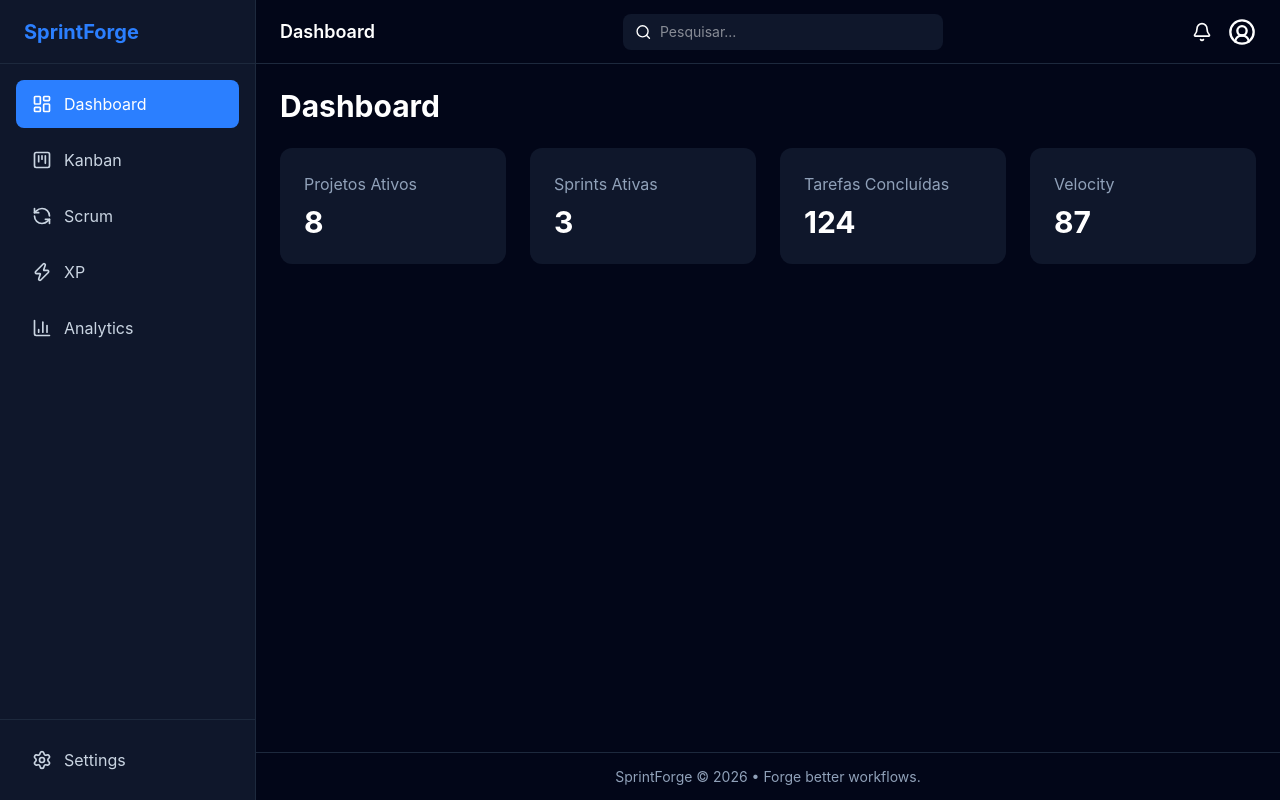
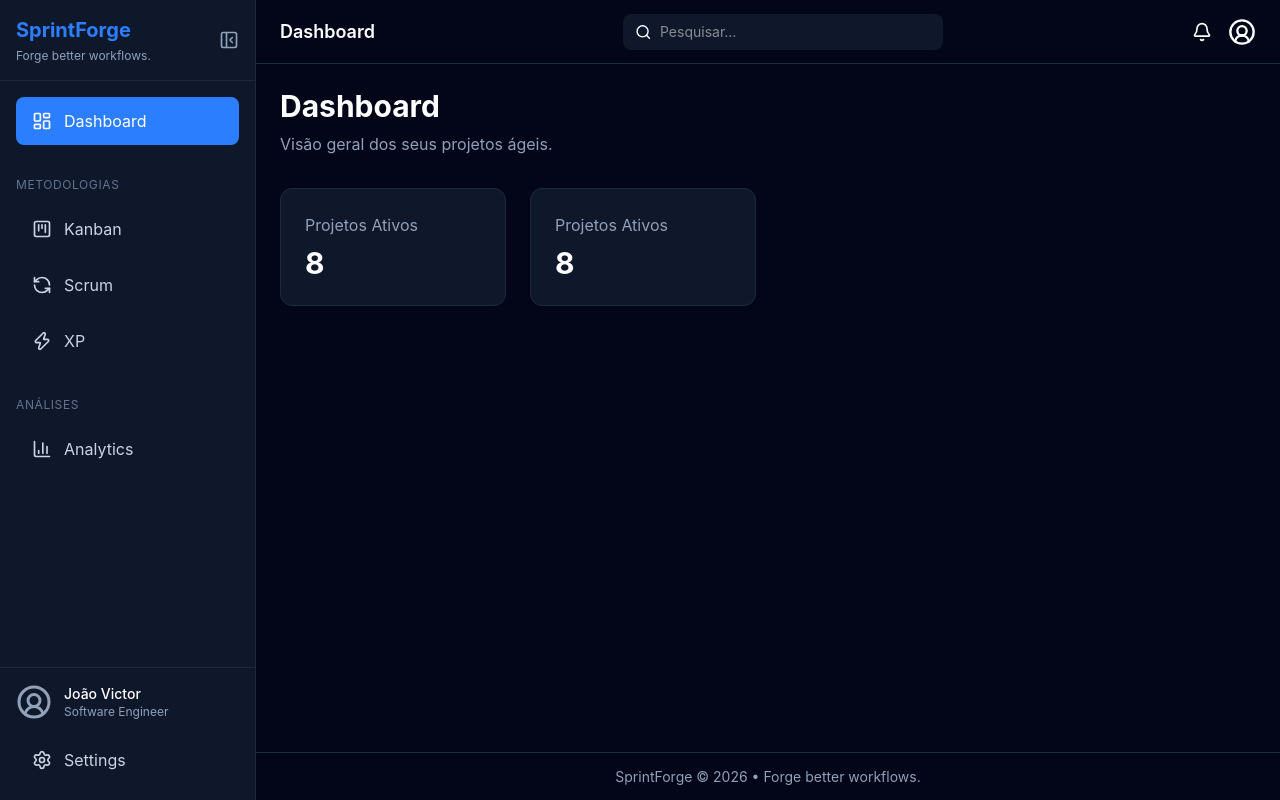
Before and after one commit to dev-joaovb/sprintforge, a React (Vite) app in the folder frontend/: page / in a window 1280 px wide. Built offline with nearby package versions, Linux system fonts and the light colour scheme.

Commit message:
Commit frontend

```diff
--- a/frontend/src/components/sidebar/Sidebar.jsx
+++ b/frontend/src/components/sidebar/Sidebar.jsx
@@ -1,3 +1,4 @@
+import { useState } from "react";
 import { NavLink } from "react-router-dom";
 import {
   LayoutDashboard,
@@ -6,6 +7,9 @@ import {
   Zap,
   BarChart3,
   Settings,
+  PanelLeftClose,
+  PanelLeftOpen,
+  UserCircle2,
 } from "lucide-react";
 
 const menuItems = [
@@ -37,19 +41,91 @@ const menuItems = [
 ];
 
 const Sidebar = () => {
+  const [collapsed, setCollapsed] = useState(false);
+
   return (
-    <aside className="w-64 bg-slate-900 border-r border-slate-800 flex flex-col">
+    <aside
+      className={`
+        ${collapsed ? "w-20" : "w-64"}
+        bg-slate-900
+        border-r
+        border-slate-800
+        flex
+        flex-col
+        transition-all
+        duration-300
+      `}
+    >
+      {/* Header */}
+      <div className="border-b border-slate-800 p-4">
+        <div className="flex items-center justify-between">
+          {!collapsed && (
+            <div>
+              <h1 className="text-xl font-bold text-blue-500">
+                SprintForge
+              </h1>
 
-      <div className="h-16 flex items-center px-6 border-b border-slate-800">
-        <h1 className="text-xl font-bold text-blue-500">
-          SprintForge
-        </h1>
+              <p className="text-xs text-slate-400 mt-1">
+                Forge better workflows.
+              </p>
+            </div>
+          )}
+
+          <button
+            onClick={() => setCollapsed(!collapsed)}
+            className="text-slate-400 hover:text-white transition"
+          >
+            {collapsed ? (
+              <PanelLeftOpen size={20} />
+            ) : (
+              <PanelLeftClose size={20} />
+            )}
+          </button>
+        </div>
       </div>
 
-      <nav className="flex-1 p-4">
+      {/* Navegação */}
+      <nav className="flex-1 p-4 overflow-y-auto">
+
+        {/* Dashboard */}
+        <ul className="space-y-2">
+          <li>
+            <NavLink
+              to="/"
+              className={({ isActive }) =>
+                `
+                flex items-center
+                ${collapsed ? "justify-center" : ""}
+                gap-3
+                px-4
+                py-3
+                rounded-lg
+                transition-all
+                ${
+                  isActive
+                    ? "bg-blue-500 text-white"
+                    : "text-slate-300 hover:bg-slate-800"
+                }
+              `
+              }
+            >
+              <LayoutDashboard size={20} />
+              {!collapsed && "Dashboard"}
+            </NavLink>
+          </li>
+        </ul>
+
+        {/* Metodologias */}
+        {!collapsed && (
+          <div className="mt-8 mb-3">
+            <p className="text-xs uppercase tracking-wider text-slate-500">
+              Metodologias
+            </p>
+          </div>
+        )}
 
         <ul className="space-y-2">
-          {menuItems.map((item) => {
+          {menuItems.slice(1, 4).map((item) => {
             const Icon = item.icon;
 
             return (
@@ -57,36 +133,106 @@ const Sidebar = () => {
                 <NavLink
                   to={item.path}
                   className={({ isActive }) =>
-                    `flex items-center gap-3 px-4 py-3 rounded-lg transition-all
+                    `
+                    flex items-center
+                    ${collapsed ? "justify-center" : ""}
+                    gap-3
+                    px-4
+                    py-3
+                    rounded-lg
+                    transition-all
                     ${
                       isActive
                         ? "bg-blue-500 text-white"
                         : "text-slate-300 hover:bg-slate-800"
-                    }`
+                    }
+                  `
                   }
                 >
                   <Icon size={20} />
-                  {item.name}
+                  {!collapsed && item.name}
                 </NavLink>
               </li>
             );
           })}
         </ul>
 
+        {/* Analytics */}
+        {!collapsed && (
+          <div className="mt-8 mb-3">
+            <p className="text-xs uppercase tracking-wider text-slate-500">
+              Análises
+            </p>
+          </div>
+        )}
+
+        <ul className="space-y-2">
+          <li>
+            <NavLink
+              to="/analytics"
+              className={({ isActive }) =>
+                `
+                flex items-center
+                ${collapsed ? "justify-center" : ""}
+                gap-3
+                px-4
+                py-3
+                rounded-lg
+                transition-all
+                ${
+                  isActive
+                    ? "bg-blue-500 text-white"
+                    : "text-slate-300 hover:bg-slate-800"
+                }
+              `
+              }
+            >
+              <BarChart3 size={20} />
+              {!collapsed && "Analytics"}
+            </NavLink>
+          </li>
+        </ul>
+
       </nav>
 
-      <div className="p-4 border-t border-slate-800">
+      {/* Usuário */}
+      <div className="border-t border-slate-800 p-4">
+
+        {!collapsed && (
+          <div className="flex items-center gap-3 mb-4">
+            <UserCircle2 size={36} className="text-slate-400" />
+
+            <div>
+              <p className="text-sm font-medium text-white">
+                João Victor
+              </p>
+
+              <p className="text-xs text-slate-400">
+                Software Engineer
+              </p>
+            </div>
+          </div>
+        )}
 
         <NavLink
           to="/settings"
-          className="flex items-center gap-3 px-4 py-3 rounded-lg text-slate-300 hover:bg-slate-800 transition-all"
+          className={`
+            flex items-center
+            ${collapsed ? "justify-center" : ""}
+            gap-3
+            px-4
+            py-3
+            rounded-lg
+            text-slate-300
+            hover:bg-slate-800
+            transition-all
+          `}
         >
           <Settings size={20} />
-          Settings
+          {!collapsed && "Settings"}
         </NavLink>
 
       </div>
-
     </aside>
   );
 };
--- a/frontend/src/components/ui/Button.jsx
+++ b/frontend/src/components/ui/Button.jsx
@@ -0,0 +1,37 @@
+const Button = ({
+  children,
+  onClick,
+  type = "button",
+  variant = "primary",
+}) => {
+
+  const variants = {
+    primary:
+      "bg-blue-500 hover:bg-blue-600 text-white",
+
+    secondary:
+      "bg-slate-800 hover:bg-slate-700 text-white",
+
+    success:
+      "bg-emerald-500 hover:bg-emerald-600 text-white",
+  };
+
+  return (
+    <button
+      type={type}
+      onClick={onClick}
+      className={`
+        px-4
+        py-2
+        rounded-lg
+        transition
+        font-medium
+        ${variants[variant]}
+      `}
+    >
+      {children}
+    </button>
+  );
+};
+
+export default Button;
--- a/frontend/src/components/ui/Card.jsx
+++ b/frontend/src/components/ui/Card.jsx
@@ -0,0 +1,9 @@
+const Card = ({ children }) => {
+  return (
+    <div className="bg-slate-900 rounded-xl p-6 border border-slate-800">
+      {children}
+    </div>
+  );
+};
+
+export default Card;
--- /dev/null
+++ b/frontend/src/components/ui/PageHeader.jsx
@@ -0,0 +1,22 @@
+const PageHeader = ({
+  title,
+  subtitle,
+}) => {
+  return (
+    <div className="mb-8">
+
+      <h1 className="text-3xl font-bold">
+        {title}
+      </h1>
+
+      {subtitle && (
+        <p className="text-slate-400 mt-2">
+          {subtitle}
+        </p>
+      )}
+
+    </div>
+  );
+};
+
+export default PageHeader;
--- a/frontend/src/features/dashboard/DashboardPage.jsx
+++ b/frontend/src/features/dashboard/DashboardPage.jsx
@@ -1,14 +1,17 @@
+import Card from "../../components/ui/Card";
+import PageHeader from "../../components/ui/PageHeader";
+
 const DashboardPage = () => {
   return (
-    <div>
-
-      <h1 className="text-3xl font-bold mb-6">
-        Dashboard
-      </h1>
+    <>
+      <PageHeader
+        title="Dashboard"
+        subtitle="Visão geral dos seus projetos ágeis."
+      />
 
       <div className="grid grid-cols-1 md:grid-cols-2 xl:grid-cols-4 gap-6">
 
-        <div className="bg-slate-900 p-6 rounded-xl">
+        <Card>
           <h3 className="text-slate-400">
             Projetos Ativos
           </h3>
@@ -16,43 +19,21 @@ const DashboardPage = () => {
           <p className="text-3xl font-bold mt-2">
             8
           </p>
-        </div>
+        </Card>
 
-        <div className="bg-slate-900 p-6 rounded-xl">
+        <Card>
           <h3 className="text-slate-400">
-            Sprints Ativas
+            Projetos Ativos
           </h3>
 
           <p className="text-3xl font-bold mt-2">
-            3
+            8
           </p>
-        </div>
+        </Card>
 
-        <div className="bg-slate-900 p-6 rounded-xl">
-          <h3 className="text-slate-400">
-            Tarefas Concluídas
-          </h3>
-
-          <p className="text-3xl font-bold mt-2">
-            124
-          </p>
-        </div>
-
-        <div className="bg-slate-900 p-6 rounded-xl">
-          <h3 className="text-slate-400">
-            Velocity
-          </h3>
-
-          <p className="text-3xl font-bold mt-2">
-            87
-          </p>
-        </div>
 
       </div>
-
-    </div>
-
-
+    </>
   );
 };
 
```
